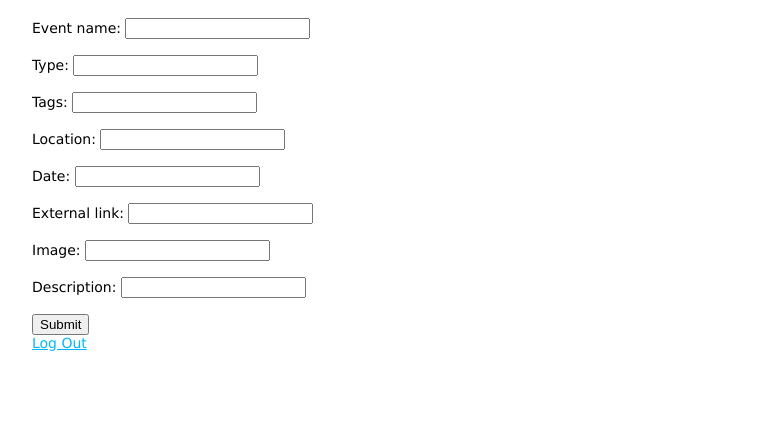
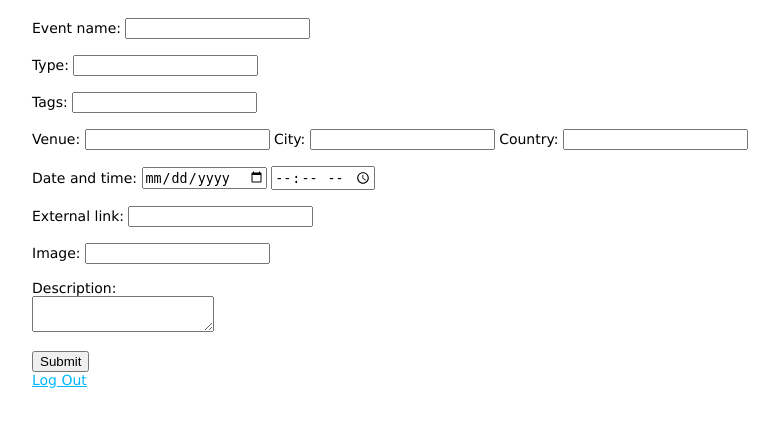
Before and after one commit to dchilds05/HangOut-Handlebars, a Node server app: page /event/create in a window 1280 px wide; the page is wider, and only the part inside the window is pictured. Shown: the part 40-467 px from the top of that part, without its empty margins (26-805 px from the left). Run offline with Node 20, Linux system fonts and the light colour scheme; some libraries are stand-ins or nearby versions.

Commit message:
need to sort - update date and locations model

```diff
--- a/routes/event.routes.js
+++ b/routes/event.routes.js
@@ -10,7 +10,7 @@ router.get("/create", (req, res) => {
 
 router.post("/create", (req, res) => {
 
-    const {name, type, tags, location, date, artistSiteUrl, img, description} = req.body
+    const {name, type, tags, date, artistSiteUrl, img, description} = req.body
 
     Event.create({name, type, tags, location, date, artistSiteUrl, img, description})
     .then(event => {
--- a/views/eventPages/createEvent.hbs
+++ b/views/eventPages/createEvent.hbs
@@ -12,12 +12,16 @@
       <input type="text" name="tags">
    </label>
 <br> <br>
-   <label> Location:
-      <input type="text" name="location">
-   </label>
+   <label for="location">Venue: </label>
+      <input id="location" type="text" name="venueName">
+   <label id="location" for="">City: </label>
+      <input type="text" name="city">
+   <label id="location" for="">Country: </label>
+      <input type="text" name="country">
 <br> <br>
-    <label> Date:
-      <input type="text" name="date">
+    <label> Date and time:
+      <input type="date" name="date">
+      <input type="time" name="time">
     </label>
 <br> <br>
     {{!-- to tickets platform or artist website? both? --}}
@@ -29,9 +33,9 @@
       <input type="img" name="img">
     </label>
 <br> <br>
-    <label> Description:
-      <input type="text" name="description">
-    </label>
+    <label> Description:</label><br>
+      <textarea type="text" name="description"></textarea>
+
 <br> <br>
    <button type="submit">Submit</button>
 </form>
```
Also changed, not shown: models/Event.model.js (+9 -4 lines), routes/search.routes.js (+14 -13 lines).
